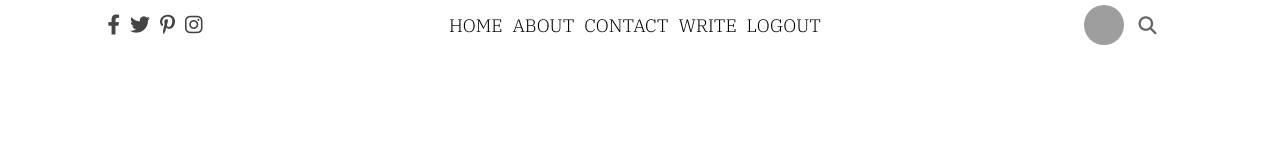
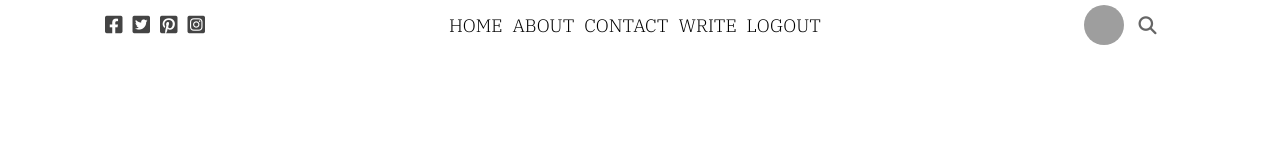
Before and after one commit to aslinurtolga/blog-website-design, a React (Create React App) app: page / in a window 1280 px wide. Shown: the top 160 px of the page. Built offline with nearby package versions, Linux system fonts and the light colour scheme; grey boxes are pictures that could not be loaded; a web font is replaced by a local one.

Commit message:
fix: icons changed

```diff
--- a/src/topbar/TopBar.jsx
+++ b/src/topbar/TopBar.jsx
@@ -4,10 +4,10 @@ export default function TopBar() {
   return (
     <div className="top">
       <div className="topLeft">
-        <i className="topIcon fa-brands fa-facebook-f"></i>
-        <i className="topIcon fa-brands fa-twitter"></i>
-        <i className="topIcon fa-brands fa-pinterest-p"></i>
-        <i className="topIcon fa-brands fa-instagram"></i>
+        <i className="topIcon fa-brands fa-square-facebook"></i>
+        <i className="topIcon fa-brands fa-square-twitter"></i>
+        <i className="topIcon fa-brands fa-square-pinterest"></i>
+        <i className="topIcon fa-brands fa-square-instagram"></i>
       </div>
       <div className="topCenter">
         <ul className="topList">
```
Also changed, not shown: src/header/Header.jsx (added), src/header/header.css (added).
